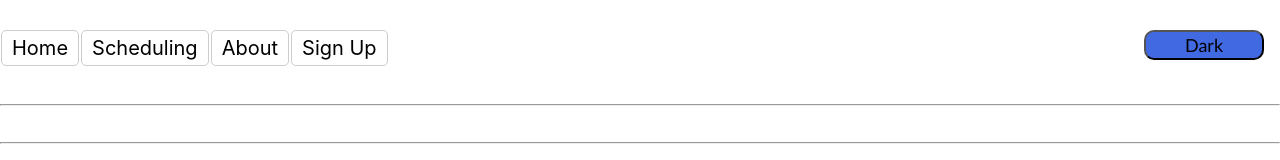
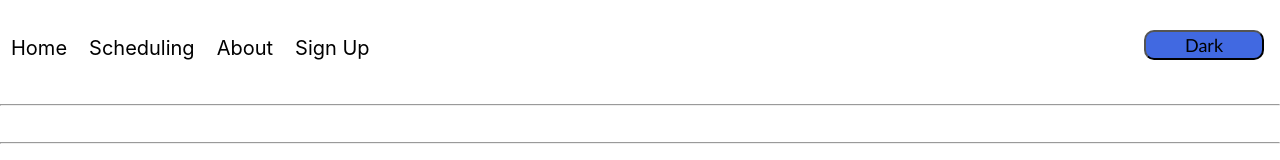
Before and after one commit to shironeechan/scheduling-system-task, a React (Create React App) app: page / in a window 1280 px wide. Shown: the top 160 px of the page. Built offline with nearby package versions, Linux system fonts and the light colour scheme.

Commit message:
remove border for the nav

```diff
--- a/src/App.css
+++ b/src/App.css
@@ -404,7 +404,7 @@ li
 span
 {
   padding: 5px 10px;
-  border: 1px solid #ccc;
-  border-radius: 5px;
+  /* border: 1px solid #ccc;
+  border-radius: 5px; */
   cursor: pointer;
 }
```
